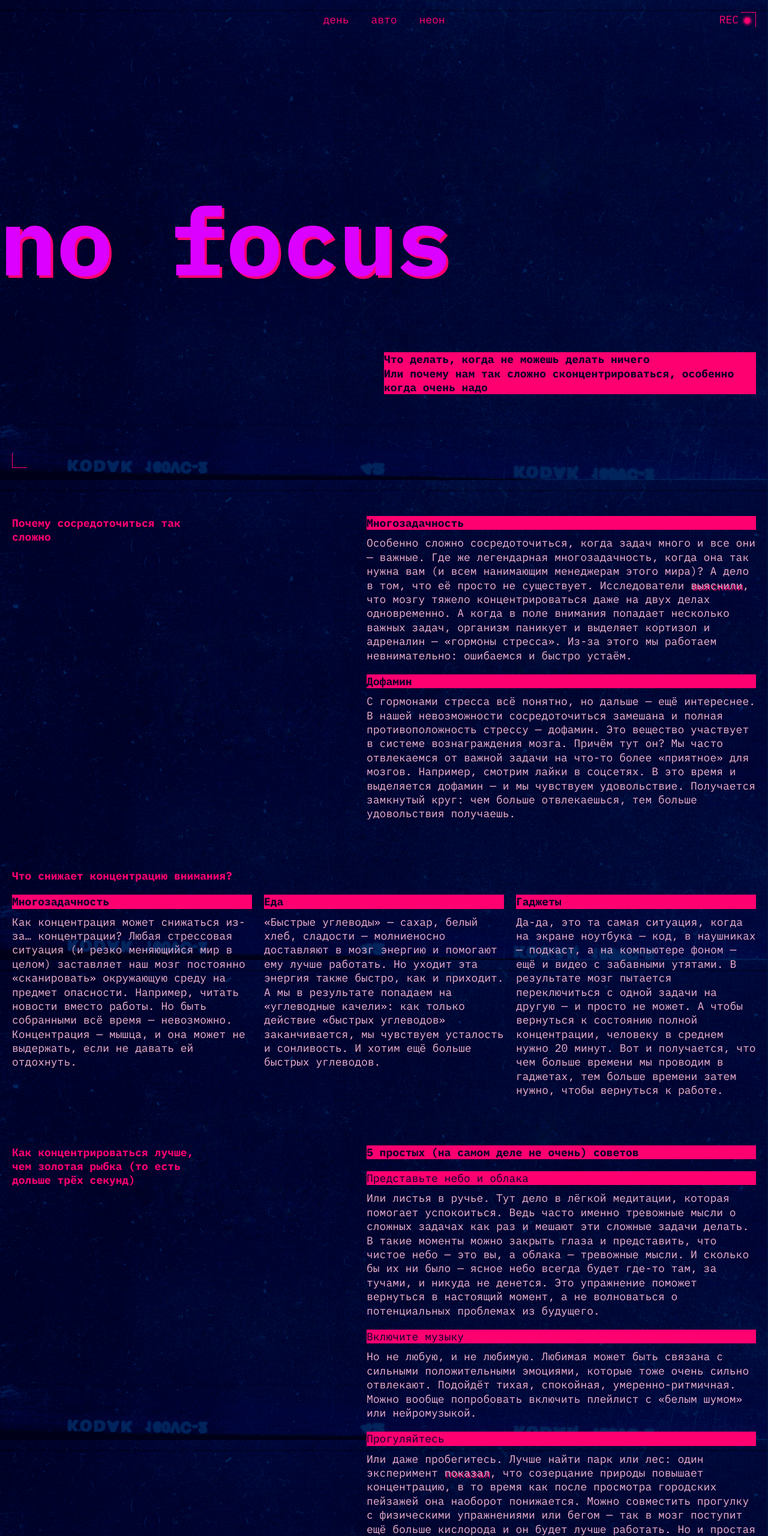
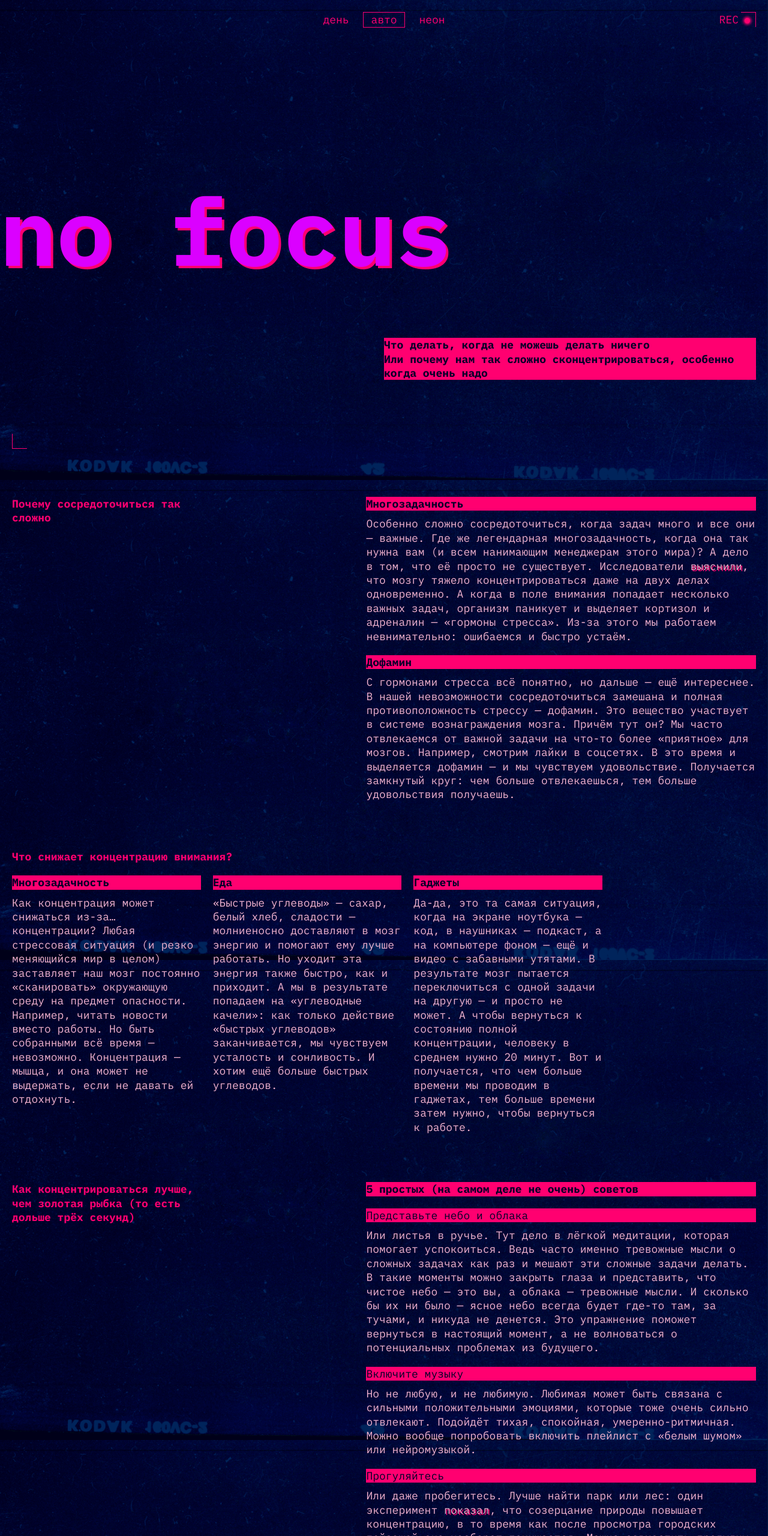
Before and after one commit to annamif-ux/slozhno-sosredotochitsya-fd, a plain HTML site: page index.html in a window 1280 px wide. Shown: the top 2560 px of the page at 60% size. Drawn offline with Linux system fonts and the light colour scheme.

Commit message:
after rew2 vob tabl dekst

```diff
--- a/index.html
+++ b/index.html
@@ -64,7 +64,7 @@
             >выяснили</a>, что мозгу тяжело концентрироваться даже на двух делах одновременно. А когда в поле внимания попадает несколько важных задач, организм паникует и выделяет кортизол и адреналин — «гормоны стресса». Из-за этого мы работаем невнимательно: ошибаемся и быстро устаём.</p>
           </article>
           <article class="content-section__item">
-            <h4 class="title-decor">Дофамин</h4>
+            <h3 class="title-decor">Дофамин</h3>
           <p class="content-text">С гормонами стресса всё понятно, но дальше — ещё интереснее. В нашей невозможности сосредоточиться замешана и полная противоположность стрессу — дофамин. Это вещество участвует в системе вознаграждения мозга. Причём тут он? Мы часто отвлекаемся от важной задачи на что-то более «приятное» для мозгов. Например, смотрим лайки в соцсетях. В это время и выделяется дофамин — и мы чувствуем удовольствие. Получается замкнутый круг: чем больше отвлекаешься, тем больше удовольствия получаешь.</p>
         </article>
       </section>
@@ -72,15 +72,15 @@
         <h2 class="header__text section-title ">Что снижает концентрацию внимания?</h2>
         <div class="section-what">
           <article class="content-section__item">
-            <h4 class="title-decor">Многозадачность</h4>
+            <h3 class="title-decor">Многозадачность</h3>
             <p class="content-text">Как концентрация может снижаться из-за… концентрации? Любая стрессовая ситуация (и резко меняющийся мир в целом) заставляет наш мозг постоянно «сканировать» окружающую среду на предмет опасности. Например, читать новости вместо работы. Но быть собранными всё время — невозможно. Концентрация — мышца, и она может не выдержать, если не давать ей отдохнуть.</p>
           </article>
           <article class="content-section__item">
-            <h4 class="title-decor">Еда</h4>
+            <h3 class="title-decor">Еда</h3>
             <p class="content-text">«Быстрые углеводы» — сахар, белый хлеб, сладости — молниеносно доставляют в мозг энергию и помогают ему лучше работать. Но уходит эта энергия также быстро, как и приходит. А мы в результате попадаем на «углеводные качели»: как только действие «быстрых углеводов» заканчивается, мы чувствуем усталость и сонливость. И хотим ещё больше быстрых углеводов.</p>
           </article>
           <article class="content-section__item">
-            <h4 class="title-decor">Гаджеты</h4>
+            <h3 class="title-decor">Гаджеты</h3>
             <p class="content-text">Да-да, это та самая ситуация, когда на экране ноутбука — код, в наушниках — подкаст, а на компьютере фоном — ещё и видео с забавными утятами. В результате мозг пытается переключиться с одной задачи на другую — и просто не может. А чтобы вернуться к состоянию полной концентрации, человеку в среднем нужно 20 минут. Вот и получается, что чем больше времени мы проводим в гаджетах, тем больше времени затем нужно, чтобы вернуться к работе.</p>
           </article>
         </div>
@@ -88,17 +88,17 @@
       <section class="content-section content-section-why-how">
         <h2 class="header__text section-title">Как концентрироваться лучше, чем золотая рыбка (то есть дольше трёх секунд)</h2>
         <div class="content-section__thin">
-          <h4 class="title-decor pre__thin-text">5 простых (на самом деле не очень) советов</h4>
+          <h3 class="title-decor pre__thin-text">5 простых (на самом деле не очень) советов</h3>
         <article class="content-section__thin-item">
-          <h5 class="title-decor thin-text">Представьте небо и облака</h5>
+          <h4 class="title-decor thin-text">Представьте небо и облака</h4>
           <p class="content-text">Или листья в ручье. Тут дело в лёгкой медитации, которая помогает успокоиться. Ведь часто именно тревожные мысли о сложных задачах как раз и мешают эти сложные задачи делать. В такие моменты можно закрыть глаза и представить, что чистое небо — это вы, а облака — тревожные мысли. И сколько бы их ни было — ясное небо всегда будет где-то там, за тучами, и никуда не денется. Это упражнение поможет вернуться в настоящий момент, а не волноваться о потенциальных проблемах из будущего.</p>
         </article>
         <article class="content-section__thin-item">
-          <h5 class="title-decor thin-text">Включите музыку</h5>
+          <h4 class="title-decor thin-text">Включите музыку</h4>
           <p class="content-text">Но не любую, и не любимую. Любимая может быть связана с сильными положительными эмоциями, которые тоже очень сильно отвлекают. Подойдёт тихая, спокойная, умеренно-ритмичная. Можно вообще попробовать включить плейлист с «белым шумом» или нейромузыкой.</p>
         </article>
         <article class="content-section__thin-item">
-          <h5 class="title-decor thin-text">Прогуляйтесь</h5>
+          <h4 class="title-decor thin-text">Прогуляйтесь</h4>
           <p class="content-text">Или даже пробегитесь. Лучше найти парк или лес: один эксперимент <a
               class="content-link"
               target="_blank"
@@ -106,7 +106,7 @@
               >показал</a>, что созерцание природы повышает концентрацию, в то время как после просмотра городских пейзажей она наоборот понижается. Можно совместить прогулку с физическими упражнениями или бегом — так в мозг поступит ещё больше кислорода и он будет лучше работать. Но и простая двадцатиминутная прогулка — тоже отличный вариант.</p>
         </article>
         <article class="content-section__thin-item">
-          <h5 class="title-decor thin-text">Хорошо ешьте</h5>
+          <h4 class="title-decor thin-text">Хорошо ешьте</h4>
           <p class="content-text">Мы — не ваша бабушка, но это правда важно. Выбирайте продукты, которые препятствуют резким скачкам сахара в крови. Например, с высоким содержанием клетчатки: овощи, ягоды, бобовые (нут, чечевица, фасоль), коричневый рис, хлеб из цельнозерновой пшеницы.</p>
         </article>
         <article class="content-section__thin-item">
--- a/styles/style.css
+++ b/styles/style.css
@@ -46,8 +46,7 @@
   display: grid;
   grid-template-columns: 1fr;
   grid-template-rows: 1fr min-content 1fr;
-  min-block-size: 668px;
-  block-size: 100vh;
+  min-block-size: 41.8rem;
   position: relative;
 }
 
@@ -117,10 +116,6 @@
   line-height: 1;
 }
 
-.header__theme-menu-button_active {
-  pointer-events: none;
-}
-
 .header__theme-menu-button:focus {
   outline: none;
 }
@@ -134,9 +129,9 @@
   border: 1px solid var(--hover-color);
 }
 
-.header__theme-menu-button:active {
+.header__theme-menu-button_active {
+  pointer-events: none;
   border: 1px solid var(--decorated-zone-color);
-  cursor: default;
 }
 
 .header__theme-menu-button:disabled {
@@ -216,7 +211,7 @@
 
 .image {
   display: block;
-  max-inline-size: 100%;
+  inline-size: 100%;
   block-size: 100%;
   object-fit: cover;
 }
@@ -226,15 +221,12 @@
   display: flex;
   flex-direction: center;
   place-items: center;
-  min-block-size: 668px;
-  block-size: 100vh;
+  min-block-size: 41.8rem;
   margin-block-start: 40px;
 }
 
 .footer__title {
   text-shadow: 0.125rem 0.125rem 0 var(--accent-color);
-  padding-inline-start: 4px;
-  padding-block-start: 4px;
 }
 
 @media (width >= 768px) {
@@ -259,11 +251,6 @@
 
   .rec-bulb-icon::after {
     left: 10px;
-  }
-
-
-  .header__theme-menu {
-    margin-block-start: 0;
   }
 
   .heading {
@@ -374,9 +361,6 @@
   justify-content: center;
 }
 
-  .footer__title {
-    align-self: center;
-  }
 }
 
 @media (width >= 1024px) {
@@ -387,7 +371,7 @@
 
   .header,
   .footer {
-    min-block-size: 768px;
+    min-block-size: 48rem;
   }
 
  .header__theme-menu {
@@ -404,23 +388,21 @@
   }
 
   .content-section-why-how .section-title {
-    inline-size: 315px;
+    inline-size: 19.69rem;
   }
 
   .content-section-why-how .content-section__item,
   .content-section-why-how .content-section__thin {
-    inline-size: 649px;
+    inline-size: 40.6rem;
   }
 
-  .content-section:nth-of-type(3) {
-    margin-block-start: 0px;
-  }
   .section-what {
     display: grid;
     grid-template-columns: repeat(3, 1fr);
     grid-template-rows: min-content 1fr;
     column-gap: var(--padding);
     align-items: start;
+    inline-size: 61.5rem;
   }
 
   .section-what .content-section__item {
--- a/styles/variables.css
+++ b/styles/variables.css
@@ -9,4 +9,5 @@
   --decorated-zone-color: #ff0070;
   --bg-image: url("../images/cover-image-dark.png");
   --padding: clamp(0.625rem, 0.029rem + 2.545vi, 1.25rem);
+  --hover-color: color(from var(--decorated-zone-color) srgb r g b / 0.4);
 }
```
